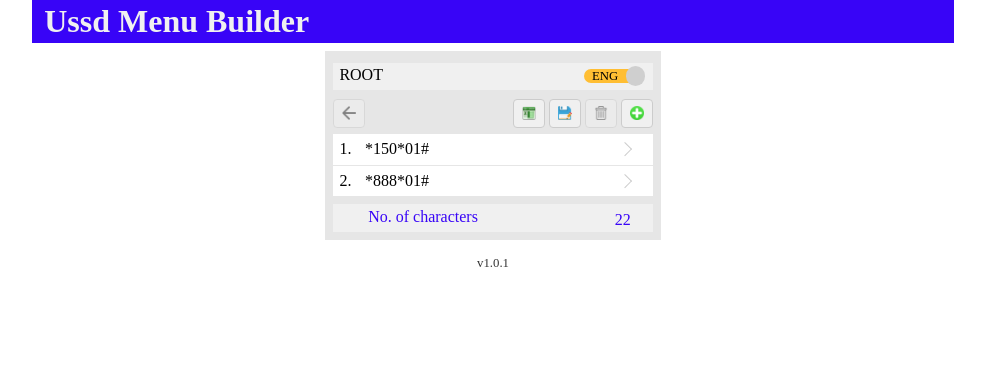
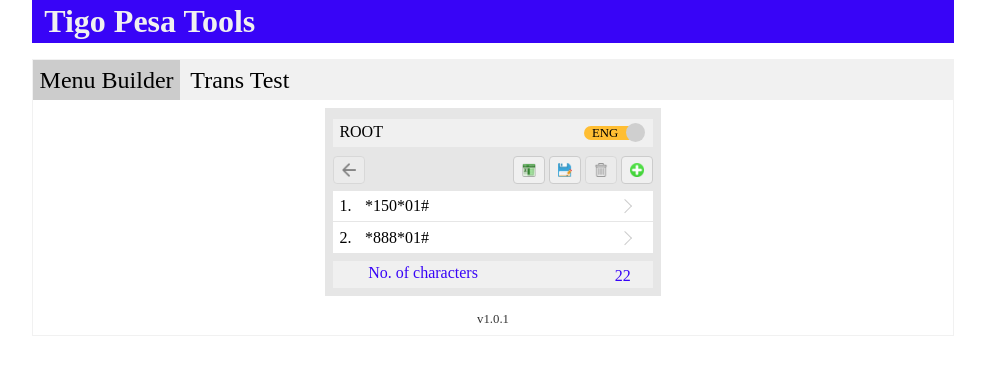
Before and after one commit to ezrankayamba/UssdBuilder, a Flask app: page / in a window 1280 px wide. Shown: the top 375 px of the page, without its empty margins (147-1132 px from the left). Run offline with Flask 2, Linux system fonts and the light colour scheme; style sheets or scripts are compiled from the project's sources.

Commit message:
Added tabs to consolidate all services

```diff
--- /dev/null
+++ b/app/static/css/tabs.css
@@ -0,0 +1,24 @@
+.tabs {
+  border: 1px solid #f1f1f1;
+  margin-top: 1rem;
+}
+
+.tabs .headers {
+  background: #f1f1f1;
+}
+
+.tabs .headers h2 {
+  margin: 0;
+  font-weight: normal;
+  padding: 0.4rem;
+  display: inline-block;
+}
+
+.tabs .headers h2.active {
+  background: #cccccc;
+}
+
+.tabs .tab {
+  display: none;
+}
+/*# sourceMappingURL=tabs.css.map */
--- /dev/null
+++ b/app/static/css/tabs.scss
@@ -0,0 +1,21 @@
+$tabs-header-bg-color: #f1f1f1;
+$tabs-header-active-bg-color: #cccccc;
+.tabs {
+  border: 1px solid $tabs-header-bg-color;
+  margin-top: 1rem;
+  .headers {
+    background: $tabs-header-bg-color;
+    h2 {
+      margin: 0;
+      font-weight: normal;
+      padding: 0.4rem;
+      display: inline-block;
+      &.active {
+        background: $tabs-header-active-bg-color;
+      }
+    }
+  }
+  .tab {
+    display: none;
+  }
+}
--- a/app/templates/home.html
+++ b/app/templates/home.html
@@ -8,7 +8,7 @@
       rel="shortcut icon"
       href="{{url_for('static', filename='img/favicon.ico')}}"
     />
-    <title>Tigo Pesa - Menu Repos</title>
+    <title>Tigo Pesa Tools</title>
     <link
       rel="stylesheet"
       href="{{url_for('static', filename='css/style.css')}}"
@@ -17,13 +17,23 @@
       rel="stylesheet"
       href="{{url_for('static', filename='css/switch.css')}}"
     />
+    <link
+      rel="stylesheet"
+      href="{{url_for('static', filename='css/tabs.css')}}"
+    />
   </head>
 
   <body>
     <div class=" container">
       <header>
-        <h1>Ussd Menu Builder</h1>
+        <h1>Tigo Pesa Tools</h1>
       </header>
+      <div class="tabs" id="tabs">
+        <div class="headers" id="headers">
+          <h2 data-tab="menu-builder">Menu Builder</h2>
+          <h2 data-tab="trans-test">Trans Test</h2>
+        </div>
+        <div class="tab" id="menu-builder">
           <section>
             <div class="editor-wrap">
               <div id="menu">
@@ -33,10 +43,21 @@
             <span class="version">v1.0.1</span>
           </section>
         </div>
+        <div class="tab" id="trans-test">
+          <section>
+            <p>Trans test</p>
+          </section>
+        </div>
+      </div>
+    </div>
     <div id="overlay"></div>
     <script
       type="module"
       src="{{url_for('static', filename='js/app.js')}}"
     ></script>
+    <script
+      type="module"
+      src="{{url_for('static', filename='js/tabs.js')}}"
+    ></script>
   </body>
 </html>
```
Also changed, not shown: app/static/js/tabs.js (added, +38 -0 lines), 1 other file. Lines whose indentation alone changed are shown as unchanged.
